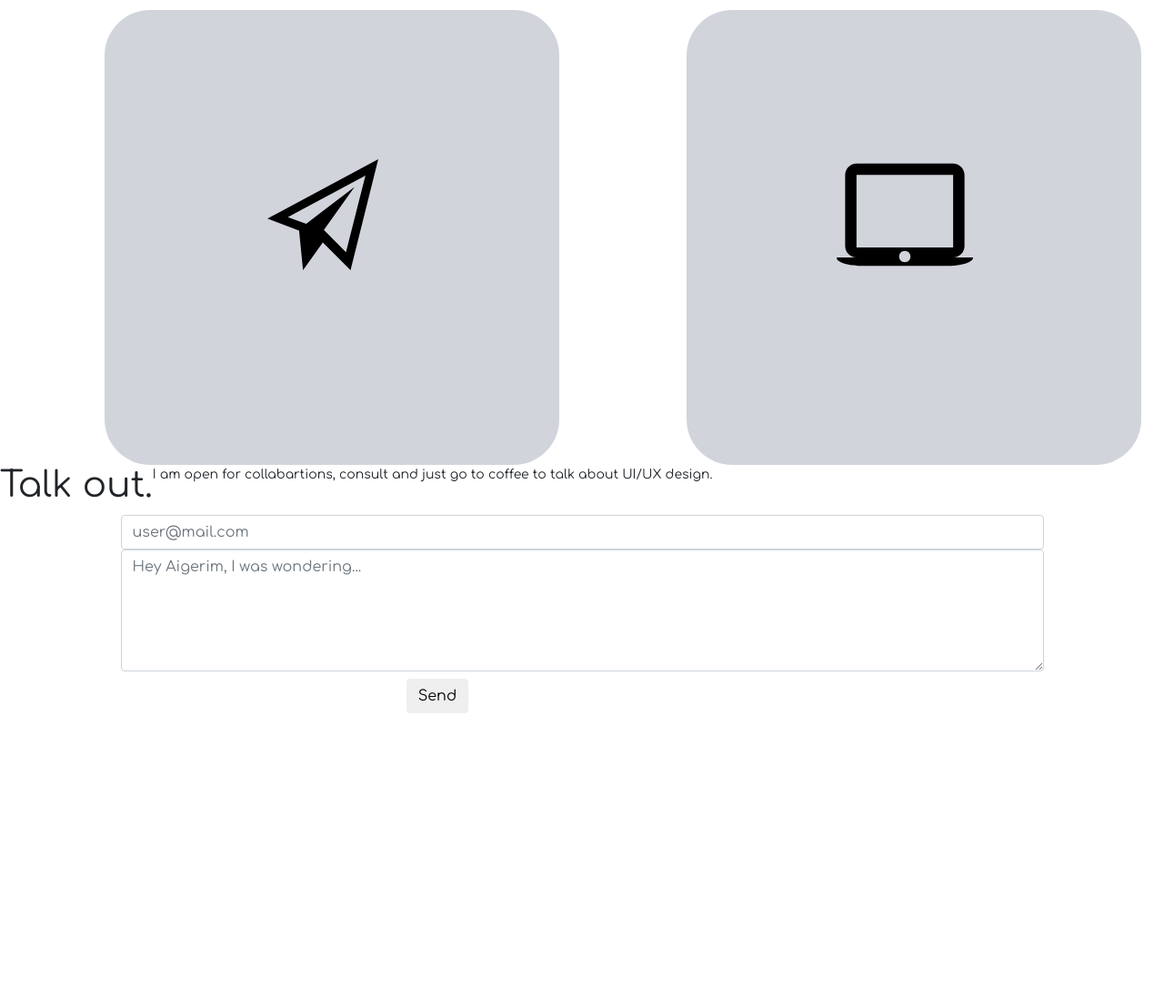
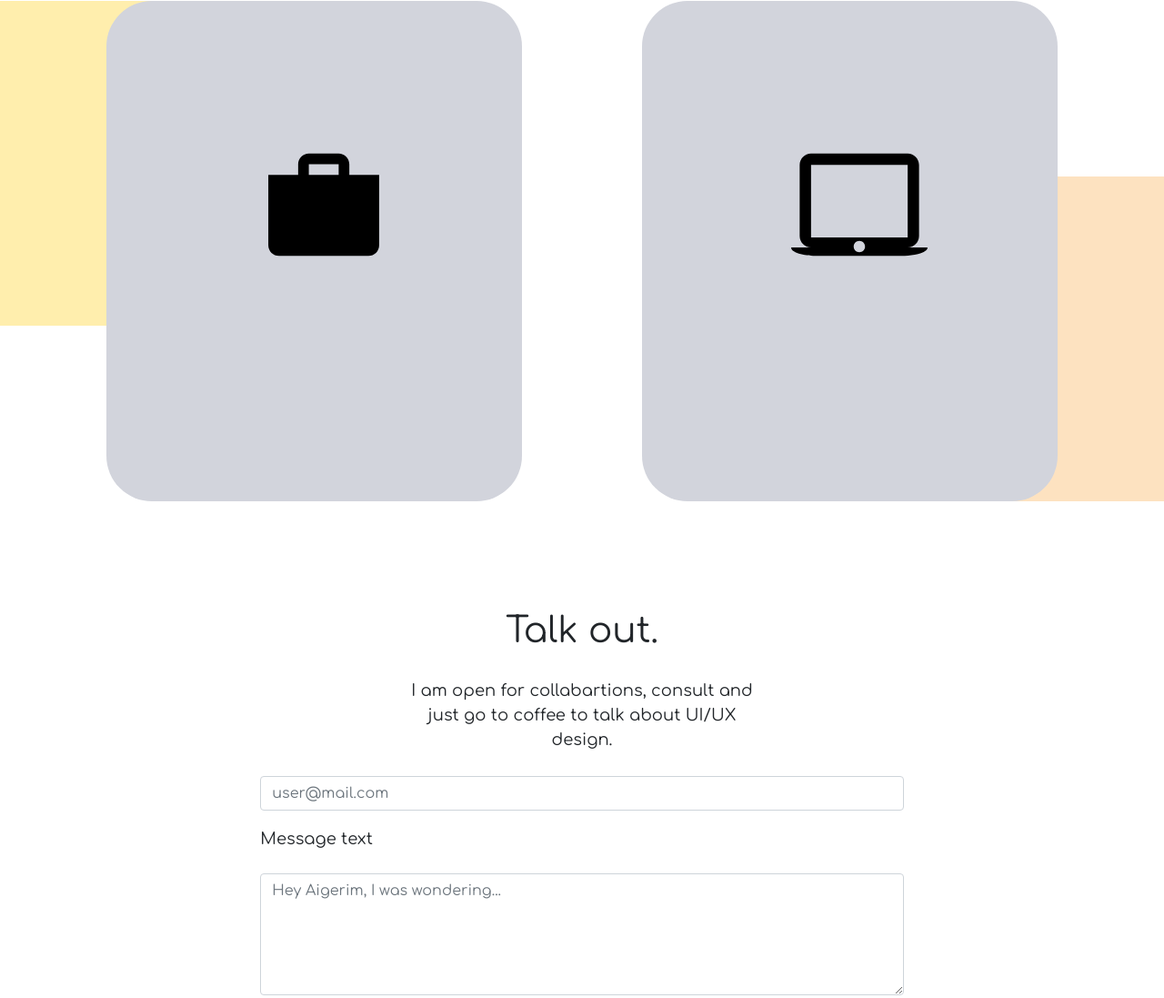
Before and after one commit to Azamatuz/aigerim_portfolio, a plain HTML site: page index.html in a window 1280 px wide. Shown: the part 1036-2133 px from the top of the page at 91% size. Before the commit the page ends 1820 px from the top, so only its background shows below. Drawn offline with nearby package versions, Linux system fonts and the light colour scheme.

Commit message:
first version of ready site

```diff
--- a/base.css
+++ b/base.css
@@ -3,9 +3,10 @@ body {
 }
 body h1 {
     font-size: 39px;
+    padding: 20px;
 }
 body p {
-    font-size: 14px;
+    font-size: 18px;
 }
 .center {
     display: block;
@@ -13,6 +14,7 @@ body p {
 }
 #nav {
     margin-top: 50px;
+    font-size: 18px;
 }
 .smi img {
     height: 30px;
@@ -33,13 +35,13 @@ body p {
 
     background-color: #D2D4DC;
     border-radius: 50px;
-    margin-left: 100px;
-    height: 500px;
-    width: 500px;
+    height: 550px;
+    width: 550px;
 }
 .green {
     background: url("img/green.png");
     background-repeat: no-repeat;
+
 }
 .yellow {
     background: url("img/yellow.png");
@@ -69,6 +71,18 @@ body p {
 ion-icon {
   font-size: 150px;
   color: black;
-  margin-top: 150px;
-  margin-left: 150px;
+  margin-top: 35%;
+  margin-left: 35%;
 }
+input {
+    margin: 10px auto;
+    position: relative;
+    width: 650px;
+}
+.btn-lg {
+    background-color: #FF6F69;
+    color: white;
+    margin: 20px;
+    height: 80px;
+    width: 250px;
+}
--- a/index.html
+++ b/index.html
@@ -46,56 +46,62 @@
                 </div>
 
             </div>
-            <div class="white_space"></div>
+
+
             <div id="projects">
                 <div class="row">
                     <div class="col-md-6 green">
-
-                        <div class="col-md-8 offset-md-4 grey">
-                             <ion-icon name="ios-leaf"></ion-icon>
+                        <div class="col-md-9 offset-md-2 grey">
+                            <ion-icon name="ios-leaf"></ion-icon>
                         </div>
-
-
-
                     </div>
                     <div class="col-md-6 orange">
-                        <div class="col-md-10 grey">
+                        <div class="col-md-9 offset-md-1 grey">
                             <ion-icon name="cart"></ion-icon>
                         </div>
                     </div>
                 </div>
+
                 <div class="white_space"></div>
-                </div>
+
                 <div class="row">
                     <div class="col-md-6 yellow">
-                        <div class="col-md-10 grey">
-                            <ion-icon name="paper-plane"></ion-icon>
+                        <div class="col-md-9 offset-md-2 grey">
+                            <ion-icon name="briefcase"></ion-icon>
                         </div>
                     </div>
                     <div class="col-md-6 pink">
-                         <div class="col-md-10 grey">
+                         <div class="col-md-9 offset-md-1 grey">
                             <ion-icon name="laptop"></ion-icon>
                         </div>
                     </div>
                 </div>
+            </div>
+            <div class="white_space"></div>
+
+
             <div id="talk_out">
-                <div class="row">
+                <div class="text-center">
                     <h1>Talk out.</h1>
-                    <p>I am open  for collabartions, consult and just go to coffee to talk about UI/UX design.</p>
+                    <div class="col-md-4 center">
+                        <p>I am open  for collabartions, consult and just go to coffee to talk about UI/UX design.</p>
+                    </div>
+
                 </div>
                 <div class="col-md-12">
                     <form>
                         <div class="form-row">
-                            <div class="col-md-10 md-2 offset-md-1">
-                                <input type="text" name="email" class="form-control" placeholder="user@mail.com">
+                            <div class="col-md-7 mb-2 offset-md-1 center">
+                                <input type="text" name="email" class="form-control" rows="3" placeholder="user@mail.com">
                             </div>
-                            <div class="col-md-10 mb-2 offset-md-1">
+                            <div class="col-md-7 mb-2 offset-md-1 center">
+                                <label for="fname"><p>Message text</p></label>
                                 <textarea class="form-control" rows="5" placeholder="Hey Aigerim, I was wondering..."></textarea>
                             </div>
                         </div>
-                        <div class="row align-items-center justify-content-center">
-                            <div class="col-md-4">
-                                <button class="btn" type="submit">Send</button>
+                        <div class="text-center">
+                            <div class="col-md-12">
+                                <button class="btn btn-lg" type="submit">SEND</button>
                             </div>
                         </div>
                     </form>
```
Also changed, not shown: img/green.png (added), img/orange.png (added), img/pink.png (added), img/yellow.png (added).
